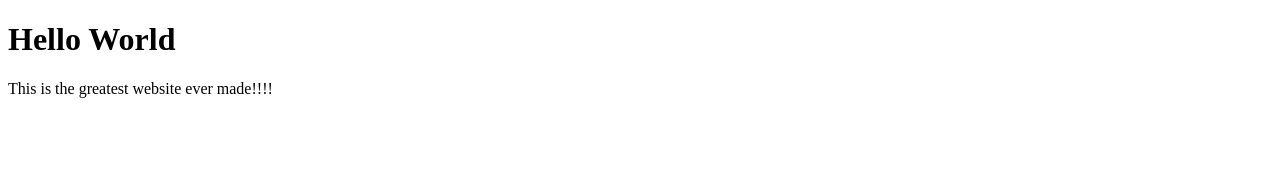
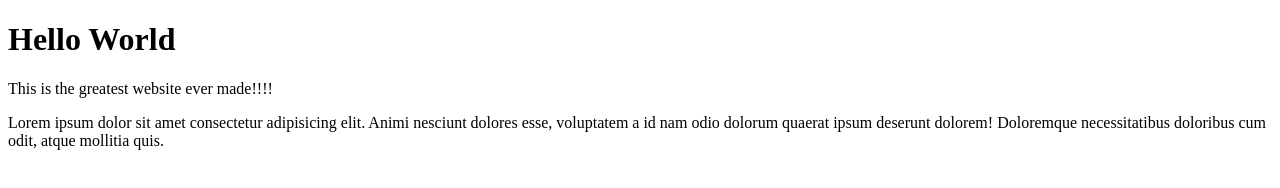
Before and after one commit to alixfcodes/branching, a plain HTML site: page index.html in a window 1280 px wide. Drawn offline with Linux system fonts and the light colour scheme.

Commit message:
added article

```diff
--- a/index.html
+++ b/index.html
@@ -9,5 +9,8 @@
 <body>
 	<h1>Hello World</h1>
 	<p>This is the greatest website ever made!!!!</p>
+	<article class="featureBranch">
+		<p>Lorem ipsum dolor sit amet consectetur adipisicing elit. Animi nesciunt dolores esse, voluptatem a id nam odio dolorum quaerat ipsum deserunt dolorem! Doloremque necessitatibus doloribus cum odit, atque mollitia quis.</p>
+	</article>
 </body>
 </html>
```
